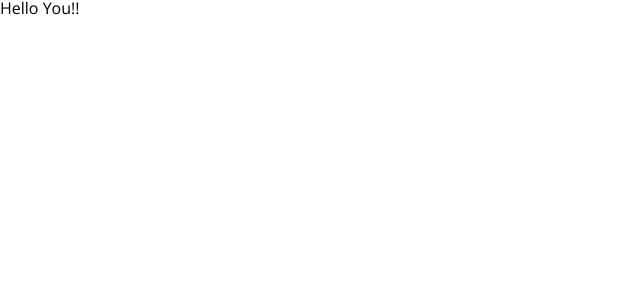
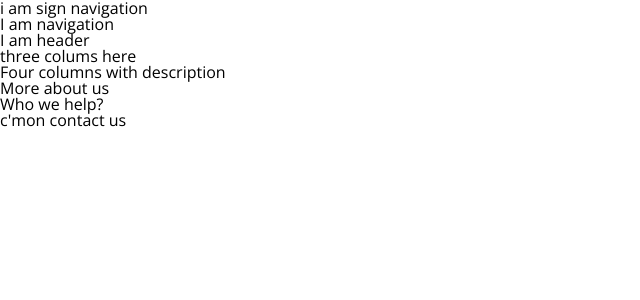
Before and after one commit to szymondros/portf, a React (Create React App) app: page / in a window 1280 px wide. Shown: the top 300 px of the page, without its empty margins (0-640 px from the left). Built offline with nearby package versions, Linux system fonts and the light colour scheme.

Commit message:
construction completed

```diff
--- a/src/App.js
+++ b/src/App.js
@@ -1,9 +1,16 @@
+import React from 'react';
+import {BrowserRouter, Switch, Route} from "react-router-dom";
+import Home from "./components/Home";
 
 function App() {
   return (
-    <div className="App">
-      <h1>Hello You!!</h1>
-    </div>
+    <>
+        <BrowserRouter>
+            <Switch>
+                <Route exact path="/" component={Home} />
+            </Switch>
+        </BrowserRouter>
+    </>
   );
 }
 
--- /dev/null
+++ b/src/components/Home.js
@@ -0,0 +1,30 @@
+import React from 'react';
+import HomeSignNav from "./HomeSignNav";
+import HomeNav from "./HomeNav";
+import HomeHeader from "./HomeHeader";
+import HomeThreeColumns from "./HomeThreeColumns";
+import HomeFourColumns from "./HomeFourColumns";
+import HomeAbout from "./HomeAbout";
+import HomeWhoWeHelp from "./HomeWhoWeHelp";
+import HomeContactUs from "./HomeContactUs";
+
+const Home = () => {
+    return (
+        <>
+            <header>
+                <HomeSignNav />
+                <HomeNav />
+            </header>
+            <body>
+            <HomeHeader />
+            <HomeThreeColumns />
+            <HomeFourColumns />
+            <HomeAbout />
+            <HomeWhoWeHelp />
+            <HomeContactUs />
+            </body>
+        </>
+    );
+};
+
+export default Home;
--- /dev/null
+++ b/src/components/HomeAbout.js
@@ -0,0 +1,11 @@
+import React from 'react';
+
+const HomeAbout = () => {
+    return (
+        <div>
+            More about us
+        </div>
+    );
+};
+
+export default HomeAbout;
--- /dev/null
+++ b/src/components/HomeContactUs.js
@@ -0,0 +1,11 @@
+import React from 'react';
+
+const HomeContactUs = () => {
+    return (
+        <div>
+            c'mon contact us
+        </div>
+    );
+};
+
+export default HomeContactUs;
--- /dev/null
+++ b/src/components/HomeFourColumns.js
@@ -0,0 +1,11 @@
+import React from 'react';
+
+const HomeFourColumns = () => {
+    return (
+        <div>
+            Four columns with description
+        </div>
+    );
+};
+
+export default HomeFourColumns;
--- /dev/null
+++ b/src/components/HomeHeader.js
@@ -0,0 +1,11 @@
+import React from 'react';
+
+const HomeHeader = () => {
+    return (
+        <div>
+            I am header
+        </div>
+    );
+};
+
+export default HomeHeader;
--- /dev/null
+++ b/src/components/HomeNav.js
@@ -0,0 +1,11 @@
+import React from 'react';
+
+const HomeNav = () => {
+    return (
+        <div>
+            I am navigation
+        </div>
+    );
+};
+
+export default HomeNav;
--- /dev/null
+++ b/src/components/HomeSignNav.js
@@ -0,0 +1,11 @@
+import React from 'react';
+
+const HomeSignNav = () => {
+    return (
+        <div>
+            i am sign navigation
+        </div>
+    );
+};
+
+export default HomeSignNav;
--- /dev/null
+++ b/src/components/HomeThreeColumns.js
@@ -0,0 +1,11 @@
+import React from 'react';
+
+const HomeThreeColumns = () => {
+    return (
+        <div>
+            three colums here
+        </div>
+    );
+};
+
+export default HomeThreeColumns;
--- /dev/null
+++ b/src/components/HomeWhoWeHelp.js
@@ -0,0 +1,11 @@
+import React from 'react';
+
+const HomeWhoWeHelp = () => {
+    return (
+        <div>
+            Who we help?
+        </div>
+    );
+};
+
+export default HomeWhoWeHelp;
```
